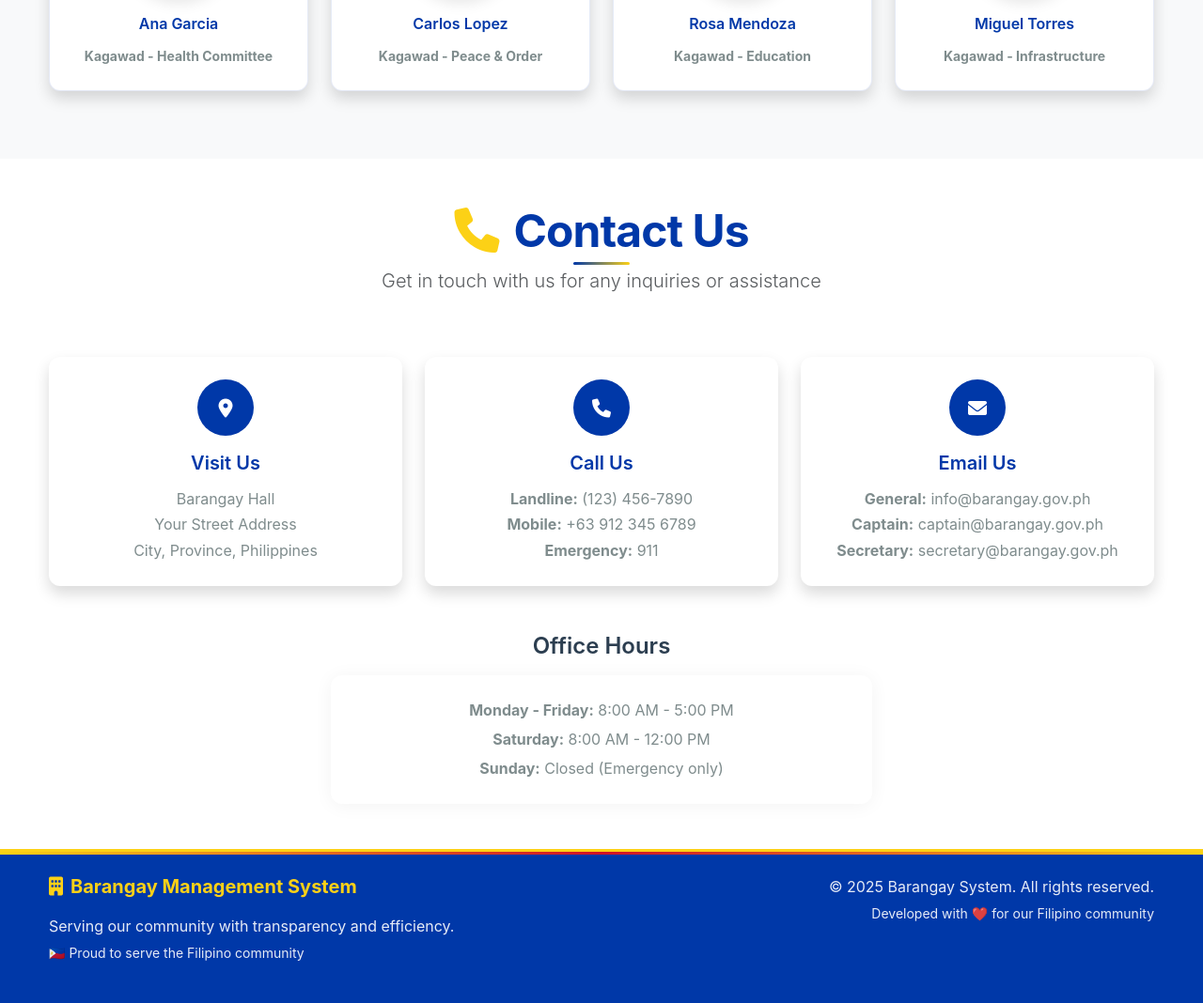
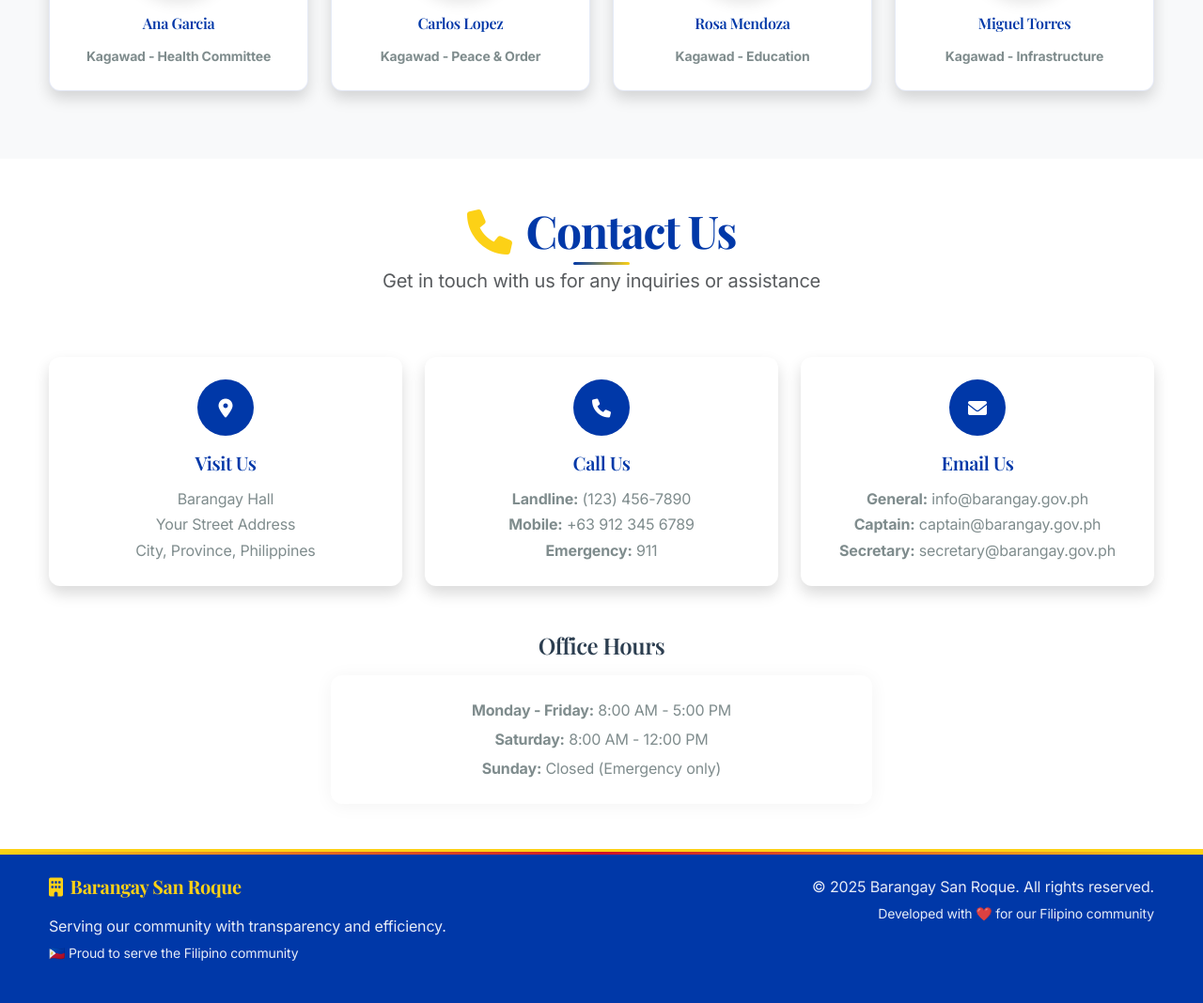
Before and after one commit to SpadeV99/BARANGAY_SYSTEM, a PHP site: page /BARANGAY_SYSTEM/ in a window 1280 px wide. Shown: the part 4254-5322 px from the top of the page at 94% size. Run offline with PHP 8.4, Linux system fonts and the light colour scheme.

Commit message:
Update to professional typography and change to Barangay San Roque branding

```diff
--- a/assets/css/style.css
+++ b/assets/css/style.css
@@ -15,7 +15,7 @@
     --transition: all 0.3s cubic-bezier(0.4, 0, 0.2, 1);
 }
 
-/* Global Styles - Minimalist */
+/* Global Styles - Minimalist with Professional Typography */
 * {
     margin: 0;
     padding: 0;
@@ -23,12 +23,13 @@
 }
 
 body {
-    font-family: 'Inter', -apple-system, BlinkMacSystemFont, 'Segoe UI', Roboto, sans-serif;
+    font-family: 'Inter', -apple-system, BlinkMacSystemFont, 'Segoe UI', 'Roboto', 'Helvetica Neue', Arial, sans-serif;
     line-height: 1.7;
     color: var(--text-primary);
     background-color: #fafbfc;
     font-weight: 400;
     overflow-x: hidden;
+    letter-spacing: -0.01em;
 }
 
 /* Smooth Scrolling */
@@ -36,16 +37,48 @@ html {
     scroll-behavior: smooth;
 }
 
-/* Typography */
+/* Professional Typography */
 h1, h2, h3, h4, h5, h6 {
+    font-family: 'Playfair Display', 'Times New Roman', serif;
     font-weight: 600;
     line-height: 1.3;
     margin-bottom: 1rem;
+    letter-spacing: -0.02em;
 }
 
 .display-5 {
+    font-family: 'Playfair Display', 'Times New Roman', serif;
     font-weight: 700;
-    letter-spacing: -0.02em;
+    letter-spacing: -0.03em;
+}
+
+.navbar-brand {
+    font-family: 'Playfair Display', 'Times New Roman', serif !important;
+    font-weight: 600 !important;
+    letter-spacing: -0.01em;
+}
+
+/* Professional button and form typography */
+.btn {
+    font-family: 'Inter', sans-serif;
+    font-weight: 500;
+    letter-spacing: 0.01em;
+}
+
+.form-control, .form-select, .form-label {
+    font-family: 'Inter', sans-serif;
+}
+
+/* Card and content typography */
+.card-title {
+    font-family: 'Playfair Display', serif;
+    font-weight: 600;
+}
+
+.lead {
+    font-family: 'Inter', sans-serif;
+    font-weight: 400;
+    letter-spacing: -0.01em;
 }
 
 p {
@@ -92,14 +125,18 @@ p {
 
 .carousel-caption h1,
 .carousel-caption h2 {
+    font-family: 'Playfair Display', serif;
     color: var(--primary-color);
     font-weight: 700;
     margin-bottom: 0.5rem;
+    letter-spacing: -0.02em;
 }
 
 .carousel-caption .lead {
+    font-family: 'Inter', sans-serif;
     color: var(--text-secondary);
     font-weight: 400;
+    letter-spacing: -0.01em;
 }
 
 .carousel-control-prev,
@@ -145,8 +182,10 @@ p {
 }
 
 .navbar-brand {
-    font-weight: 700;
-    font-size: 1.5rem;
+    font-family: 'Playfair Display', 'Times New Roman', serif !important;
+    font-weight: 600 !important;
+    letter-spacing: -0.01em;
+    font-size: 1.6rem;
     color: var(--primary-color) !important;
     transition: var(--transition);
     display: flex;
@@ -169,6 +208,7 @@ p {
 }
 
 .nav-link {
+    font-family: 'Inter', sans-serif;
     font-weight: 500;
     color: var(--text-primary) !important;
     padding: 0.5rem 1rem !important;
@@ -177,6 +217,7 @@ p {
     transition: var(--transition);
     position: relative;
     overflow: hidden;
+    letter-spacing: 0.01em;
 }
 
 .nav-link::before {
--- a/index.php
+++ b/index.php
@@ -6,7 +6,12 @@ session_start();
 <head>
     <meta charset="UTF-8">
     <meta name="viewport" content="width=device-width, initial-scale=1.0">
-    <title>Barangay Management System</title>
+    <title>Barangay San Roque Management System</title>
+
+    <!-- Google Fonts - Professional Typography -->
+    <link rel="preconnect" href="https://fonts.googleapis.com">
+    <link rel="preconnect" href="https://fonts.gstatic.com" crossorigin>
+    <link href="https://fonts.googleapis.com/css2?family=Inter:wght@300;400;500;600;700&family=Playfair+Display:wght@400;500;600;700&display=swap" rel="stylesheet">
 
     <!-- Bootstrap CSS -->
     <link href="https://cdn.jsdelivr.net/npm/bootstrap@5.3.0/dist/css/bootstrap.min.css" rel="stylesheet">
@@ -21,7 +26,7 @@ session_start();
         <div class="container">
             <a class="navbar-brand" href="index.php">
                 <i class="fas fa-building me-2"></i>
-                Barangay System
+                Barangay San Roque
             </a>
             <button class="navbar-toggler" type="button" data-bs-toggle="collapse" data-bs-target="#navbarNav">
                 <span class="navbar-toggler-icon"></span>
@@ -71,7 +76,7 @@ session_start();
                 <div class="carousel-item active">
                     <img src="assets/images/slide1.jpg" class="d-block w-100 carousel-img" alt="Barangay Hall">
                     <div class="carousel-caption d-none d-md-block">
-                        <h1 class="display-4 fw-bold text-shadow">Welcome to Our Barangay</h1>
+                        <h1 class="display-4 fw-bold text-shadow">Welcome to Barangay San Roque</h1>
                         <p class="lead text-shadow">Serving our community with Filipino pride and dedication</p>
                         <div class="filipino-stripes mt-3"></div>
                     </div>
@@ -488,12 +493,12 @@ session_start();
         <div class="container">
             <div class="row">
                 <div class="col-md-6">
-                    <h5><i class="fas fa-building me-2"></i>Barangay Management System</h5>
+                    <h5><i class="fas fa-building me-2"></i>Barangay San Roque</h5>
                     <p class="mb-0">Serving our community with transparency and efficiency.</p>
                     <small class="text-filipnio-gold">🇵🇭 Proud to serve the Filipino community</small>
                 </div>
                 <div class="col-md-6 text-md-end">
-                    <p class="mb-0">&copy; 2025 Barangay System. All rights reserved.</p>
+                    <p class="mb-0">&copy; 2025 Barangay San Roque. All rights reserved.</p>
                     <small>Developed with ❤️ for our Filipino community</small>
                 </div>
             </div>
```
Also changed, not shown: assets/images/barangay_id_front.png (renamed from assets/images/front.png), assets/images/counters-bg.jpg (deleted), assets/images/official_of_barangay.jpg (renamed from assets/images/official.jpg), assets/images/post-2.jpg (deleted), assets/images/post-3.jpg (deleted), assets/images/slide1.jpg (renamed from assets/images/bg.jpg), assets/images/slide2.jpg (renamed from assets/images/feeding.jpg), assets/images/work-1.jpg (deleted), assets/images/work-2.jpg (deleted), assets/images/work-3.jpg (deleted), assets/images/work-4.jpg (deleted), assets/images/work-5.jpg (deleted), assets/images/work-6.jpg (deleted).
